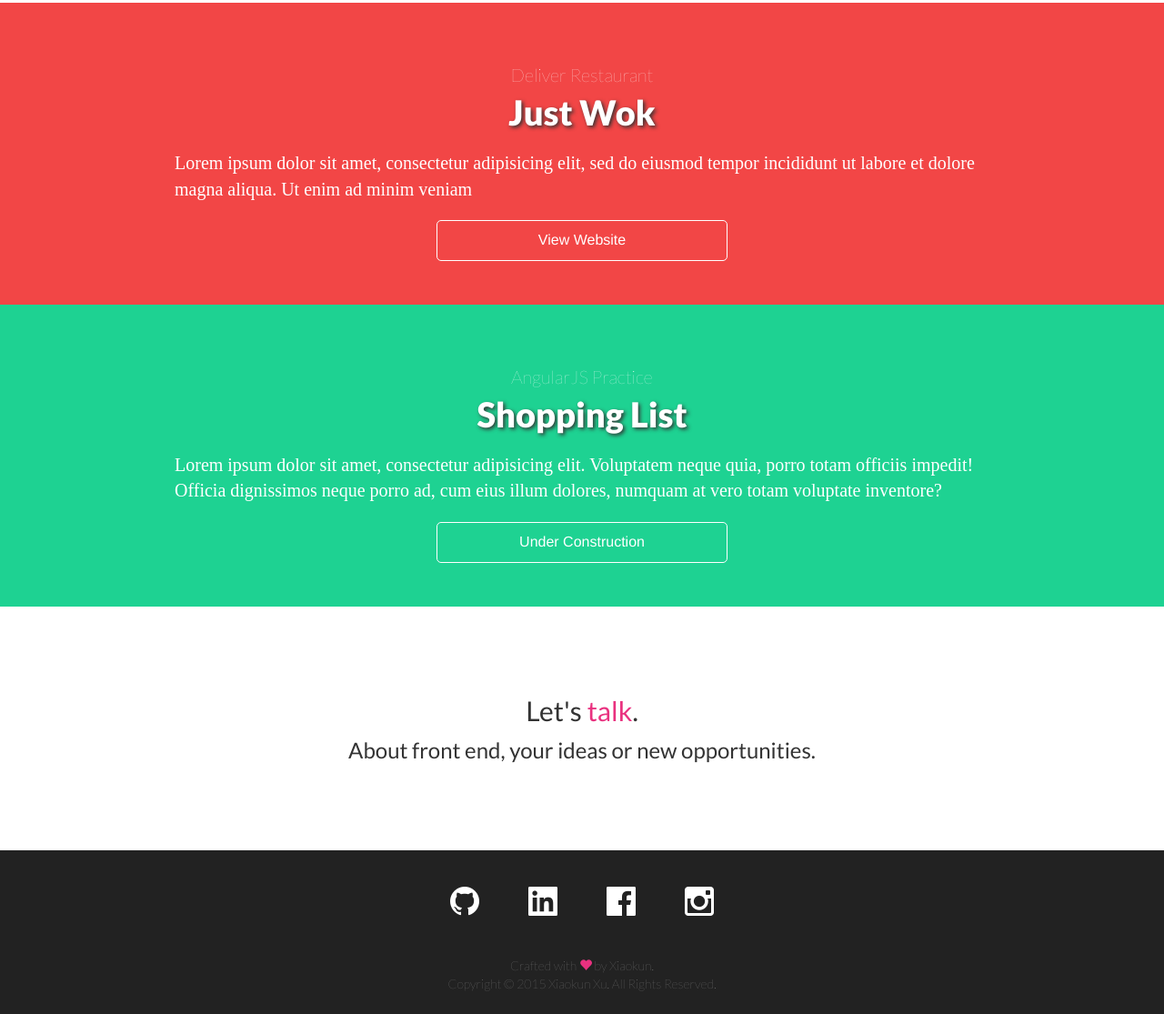
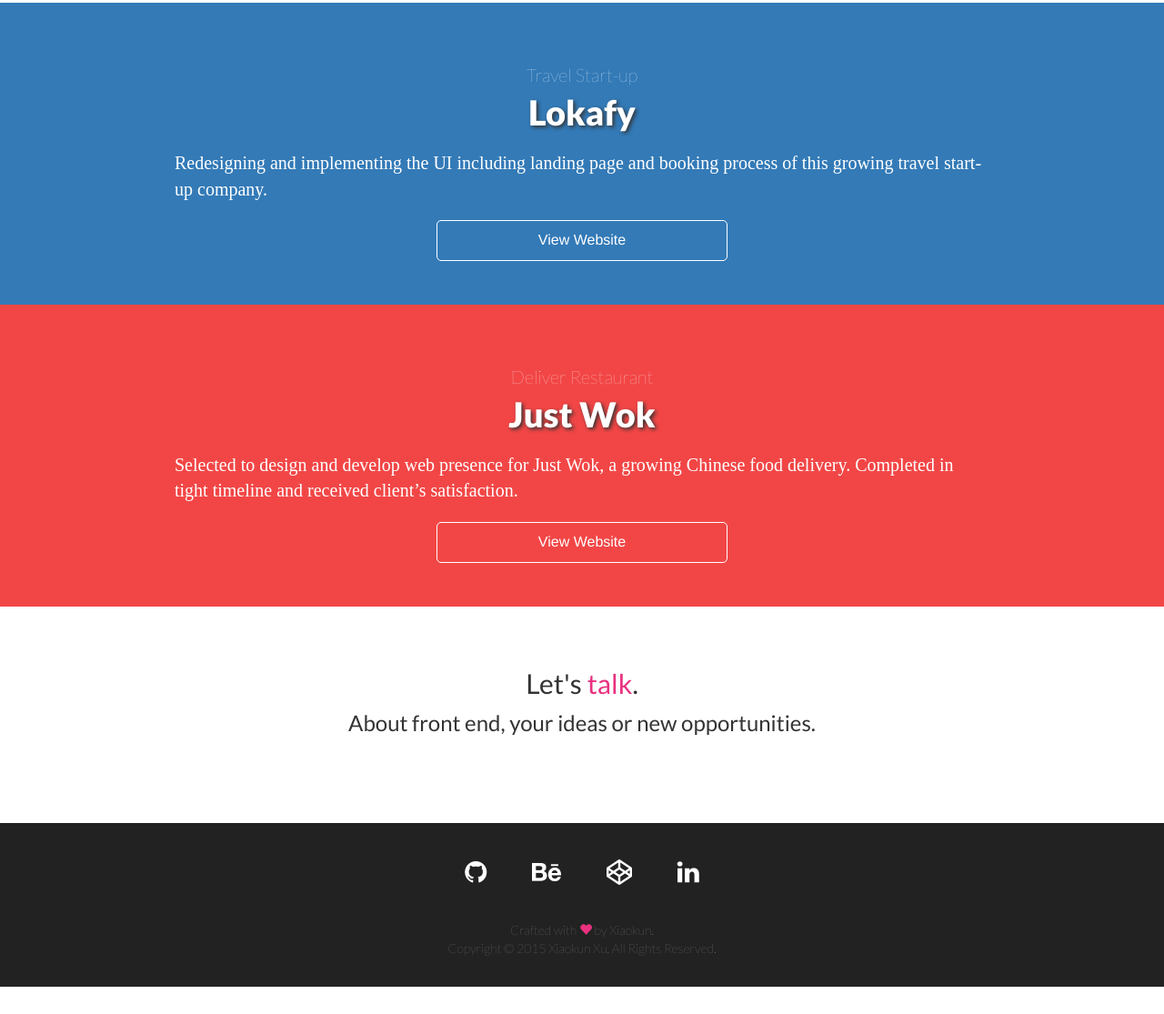
Before and after one commit to simba4everyoung/simba4everyoung.github.io, a plain HTML site: page index.html in a window 1280 px wide. Shown: the part 594-1709 px from the top of the page at 91% size. After the commit the page ends 1679 px from the top, so only its background shows below. Drawn offline with nearby package versions, Linux system fonts and the light colour scheme; a web font is replaced by a local one.

Commit message:
Social links modified. (Font-awesome) Add works of Lokafy.

```diff
--- a/css/customization.css
+++ b/css/customization.css
@@ -87,7 +87,10 @@
 	margin-top: 70px;
 	text-align: center;
 	color: #fff;
+}
 
+#works .jumbotron {
+	margin-bottom: 0;
 }
 
 #works h3 {
@@ -136,9 +139,9 @@
 	margin-bottom: 0;
 }
 
-/*--------------Shopping List------------*/
-#shopping-list {
-	background-color: #1ed292;
+/*--------------Lokafy------------*/
+#lokafy {
+	background-color: #337ab7;
 }
 
 /*--------------Let's Talk---------------*/
@@ -167,49 +170,15 @@
 	height: 180px;
 	text-align: center;
 }
-
-.social {
-	width: 32px;
-	height: 32px;
-	margin: 40px 25px;
-	display: inline-block;
-	overflow: hidden;
-	background-size: cover;
+footer a {
+	color: white;
+	margin: 40px 23px;
 }
 
-#github {
-	background-image: url("../img/assets/Git.png");
+footer a:hover {
+	text-decoration: none;
+	color: #337ab7;
 }
-
-#linkedin {
-	background-image: url("../img/assets/LinkedIn.png");
-}
-
-#facebook {
-	background-image: url("../img/assets/Facebook.png");
-}
-
-#instagram {
-	background-image: url("../img/assets/Instagram.png");
-}
-
-#github:hover {
-	background-image: url("../img/assets/Git_hover.png");
-}
-
-#linkedin:hover {
-	background-image: url("../img/assets/LinkedIn_hover.png");
-}
-
-#facebook:hover {
-	background-image: url("../img/assets/Facebook_hover.png");
-}
-
-#instagram:hover {
-	background-image: url("../img/assets/Instagram_hover.png");
-}
-
-
 
 footer p {
 	color: #9b9b9b;
--- a/index.html
+++ b/index.html
@@ -5,6 +5,7 @@
 	<meta charset="UTF-8">
 	<!-- Latest compiled and minified CSS -->
 	<link rel="stylesheet" href="css/bootstrap.min.css">
+	<link rel="stylesheet" href="https://maxcdn.bootstrapcdn.com/font-awesome/4.4.0/css/font-awesome.min.css">
 	<!-- Customized CSS style -->
 	<link rel="stylesheet" href="css/customization.css">
 </head>
@@ -30,18 +31,19 @@
 	</section>
 
 	<section id="works">
+		<div class="jumbotron" id="lokafy">
+			<h3>Travel Start-up</h3>
+			<h1>Lokafy</h1>
+			<p>Redesigning and implementing the UI including landing page and booking process of this growing travel start-up company.
+			</p>
+			<a class="btn" href="http://www.lokafy.com">View Website</a>
+		</div>
 		<div class="jumbotron" id="just-wok">
 			<h3>Deliver Restaurant</h3>
 			<h1>Just Wok</h1>
-			<p>Lorem ipsum dolor sit amet, consectetur adipisicing elit, sed do eiusmod tempor incididunt ut labore et dolore magna aliqua. Ut enim ad minim veniam
+			<p>Selected to design and develop web presence for Just Wok, a growing Chinese food delivery. Completed in tight timeline and received client’s satisfaction.
 			</p>
 			<a class="btn" href="http://www.justwok.ca">View Website</a>
-		</div>
-		<div class="jumbotron" id="shopping-list">
-			<h3>AngularJS Practice</h3>
-			<h1>Shopping List</h1>
-			<p>Lorem ipsum dolor sit amet, consectetur adipisicing elit. Voluptatem neque quia, porro totam officiis impedit! Officia dignissimos neque porro ad, cum eius illum dolores, numquam at vero totam voluptate inventore?</p>
-			<a class="btn" href="">Under Construction</a>
 		</div>
 	</section>
 
@@ -52,10 +54,10 @@
 
 	<footer class="navbar-inverse">
 		<div>
-			<a class="social" id="github" href="https://github.com/simba4everyoung"></a>
-			<a class="social" id="linkedin" href=""></a>
-			<a class="social" id="facebook" href="https://www.facebook.com/simba.hsu.1"></a>
-			<a class="social" id="instagram" href=""></a>
+			<a class="fa fa-2x fa-github" href="https://github.com/simba4everyoung"></a>
+			<a class="fa fa-2x fa-behance" href="https://www.behance.net/xiaokunxu"></a>
+			<a class="fa fa-2x fa-codepen" href="http://codepen.io/simba4everyoung/"></a>
+			<a class="fa fa-2x fa-linkedin" href="https://ca.linkedin.com/in/xiaokun-xu-88a86054"></a>
 		</div>
 		<p>Crafted with  <span class="glyphicon glyphicon-heart" aria-hidden="true"></span>   by Xiaokun. <br>
 			Copyright © 2015  Xiaokun Xu.  All Rights Reserved.</p>
```
Also changed, not shown: img/assets/Facebook.png (deleted), img/assets/Facebook_hover.png (deleted), img/assets/Git.png (deleted), img/assets/Git_hover.png (deleted), img/assets/Instagram.png (deleted), img/assets/Instagram_hover.png (deleted), img/assets/LinkedIn.png (deleted), img/assets/LinkedIn_hover.png (deleted).
